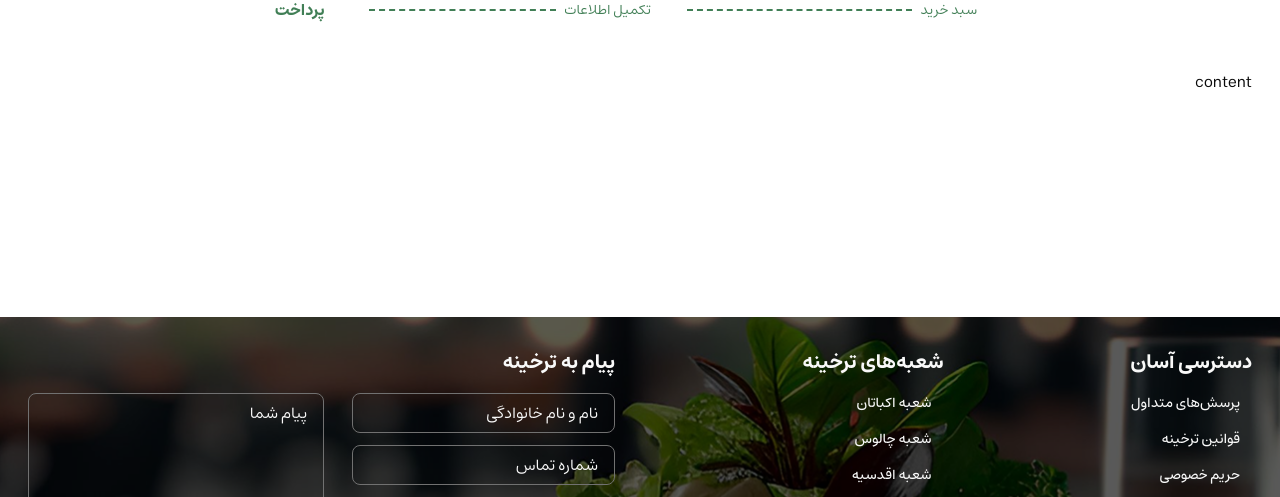
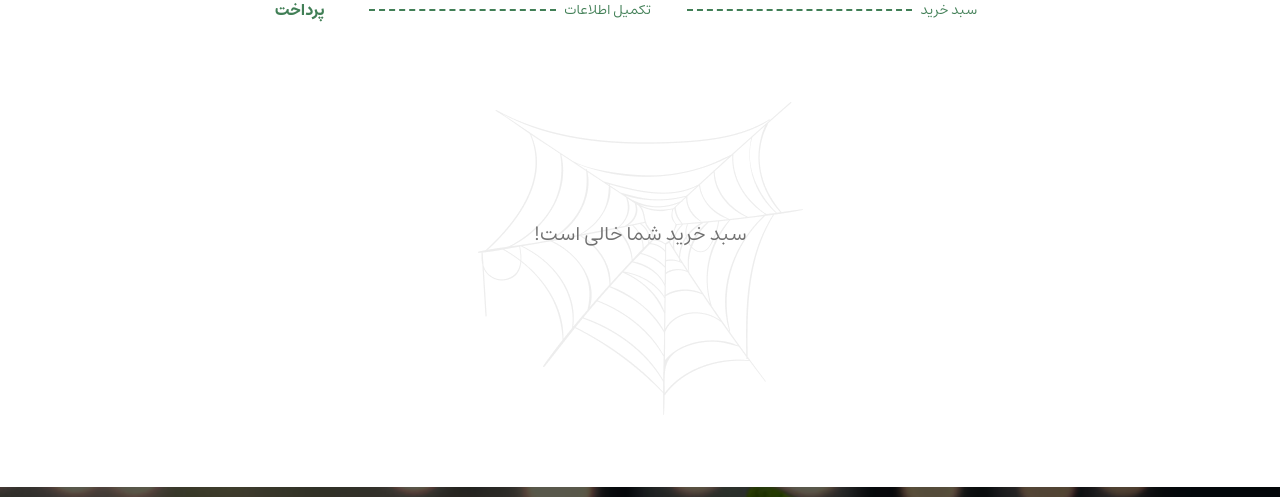
Before and after one commit to HadiKia/tarkhineh, a Next.js app: page /cart/payment in a window 1280 px wide. Shown: the part 165-662 px from the top of the page. Built offline with nearby package versions, Linux system fonts and the light colour scheme; no server answers; some icons are missing.

Commit message:
feat: add cart summary to payment step

```diff
--- a/src/app/(public)/cart/payment/page.tsx
+++ b/src/app/(public)/cart/payment/page.tsx
@@ -1,3 +1,30 @@
+"use client";
+
+import EmptyState from "@/components/common/EmptyState";
+import CartSummary from "@/components/features/cart/CartSummary";
+import { useGetUser } from "@/hooks/useAuth";
+import useHydrated from "@/hooks/useHydrated";
+
 export default function PaymentPage() {
-  return <p>content</p>;
+  const { data } = useGetUser();
+  const isHydrated = useHydrated();
+  const products = data?.cart?.productDetail ?? [];
+
+  if (isHydrated && products.length === 0) {
+    return <EmptyState title="سبد خرید شما خالی است!" />;
+  }
+
+  return (
+    <div className="grid grid-cols-1 items-start gap-3 lg:grid-cols-12 lg:gap-6">
+      <section className="lg:col-span-8 xl:col-span-7 flex flex-col gap-3 lg:gap-6">
+        content
+      </section>
+      <CartSummary
+        payDetail={data?.cart?.payDetail ?? null}
+        itemCount={products.length}
+        products={products}
+        variant="payment"
+      />
+    </div>
+  );
 }
```
